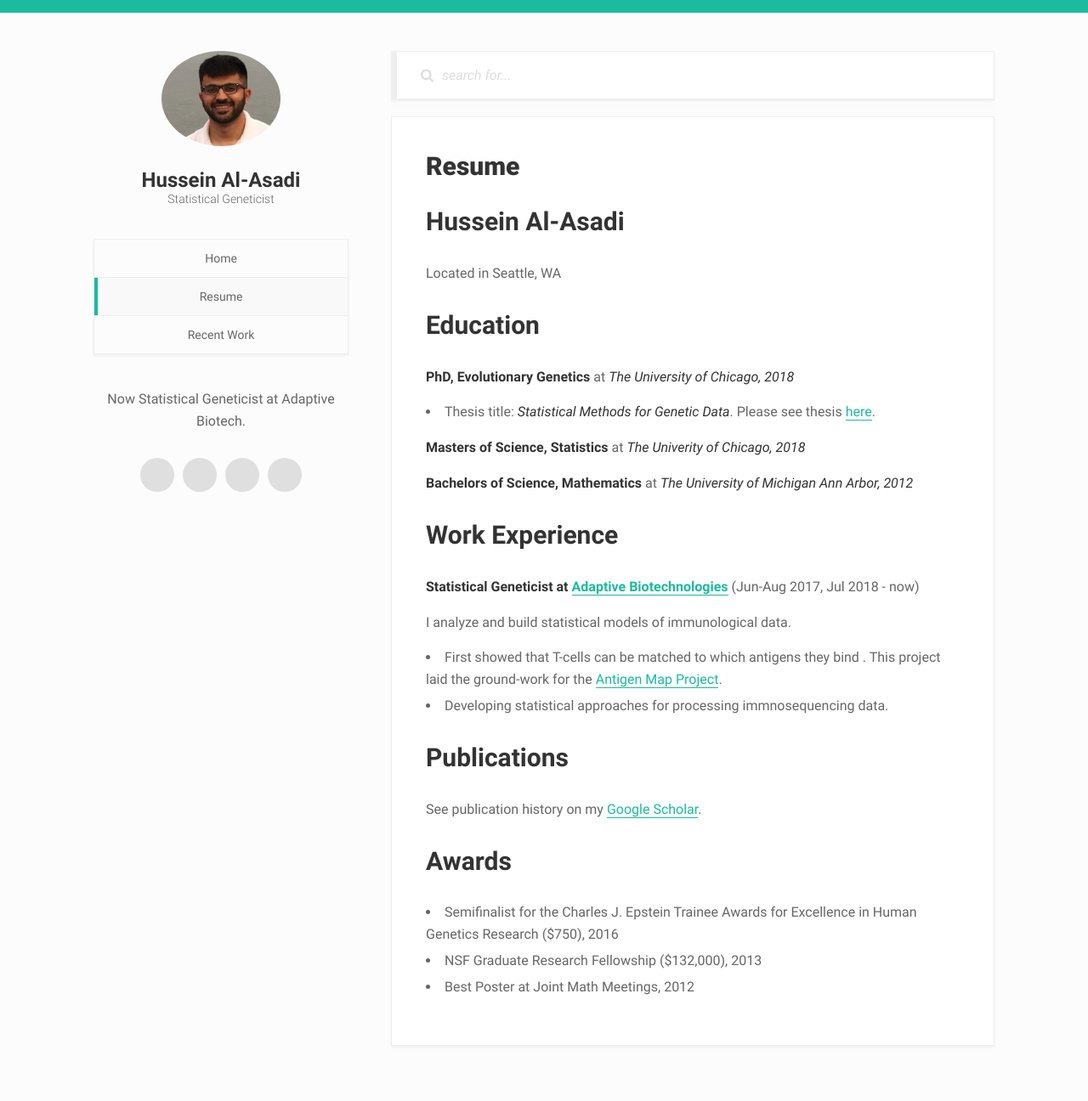
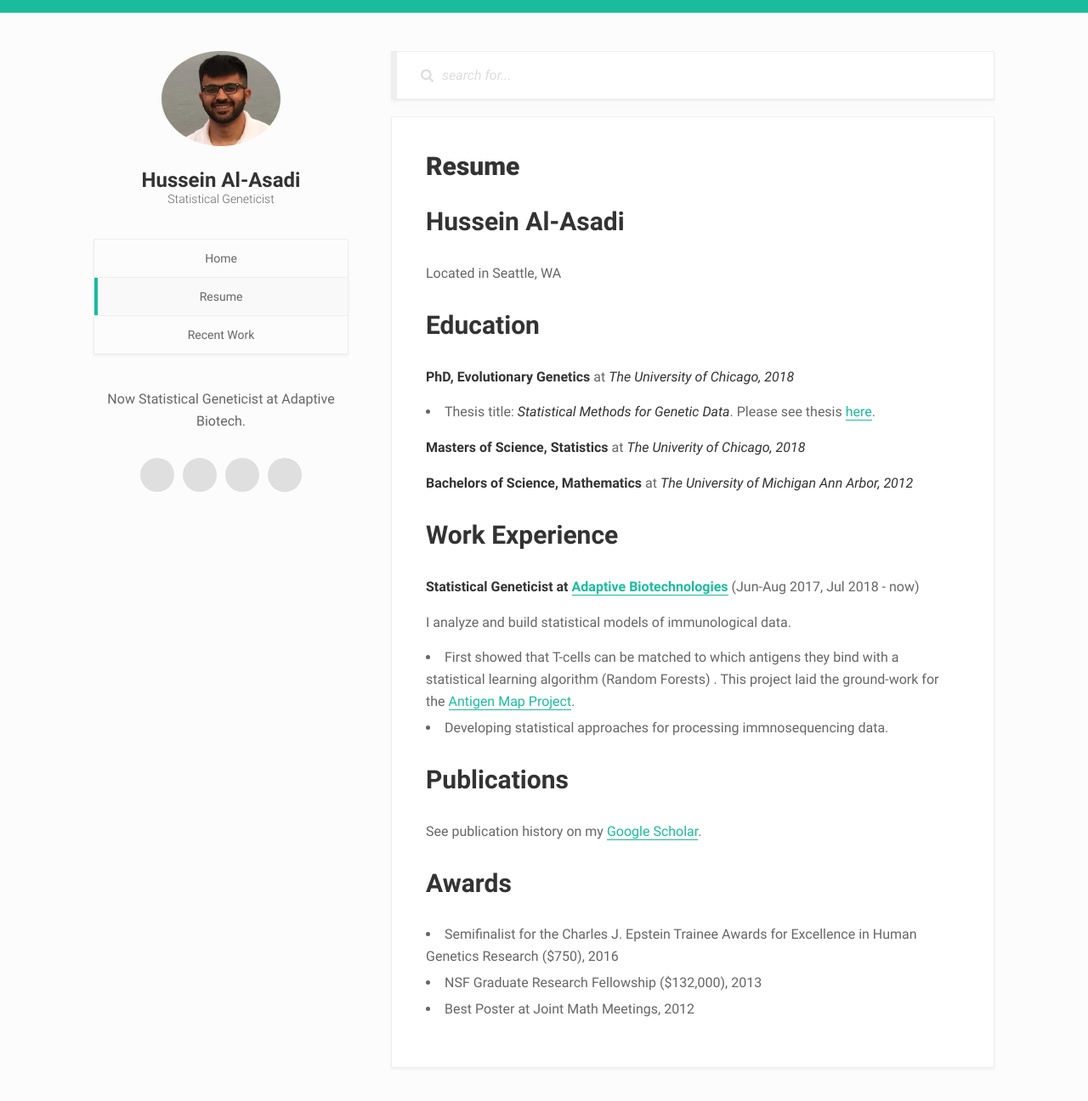
Before and after one commit to halasadi/halasadi.github.io, a Jekyll site: the page built from _pages/resume/index.md, in a window 1280 px wide and 1317 px high. Shown: the top 1296 px of the window at 85% size. Built offline with Jekyll 4.4.1, drawn with Linux system fonts in a browser that asks for light colours.

Commit message:
Update index.md

```diff
--- a/_pages/resume/index.md
+++ b/_pages/resume/index.md
@@ -22,7 +22,7 @@ Located in Seattle, WA
 **Statistical Geneticist at <a href="https://www.adaptivebiotech.com" title="ab">Adaptive Biotechnologies</a>** (Jun-Aug 2017, Jul 2018 - now)
 
 I analyze and build statistical models of immunological data.
- - First showed that T-cells can be matched to which antigens they bind . This project laid the ground-work for the <a href="https://www.adaptivebiotech.com/tcr-antigen-map" title="ab">Antigen Map Project</a>.
+ - First showed that T-cells can be matched to which antigens they bind with a statistical learning algorithm (Random Forests) . This project laid the ground-work for the <a href="https://www.adaptivebiotech.com/tcr-antigen-map" title="ab">Antigen Map Project</a>.
  - Developing statistical approaches for processing immnosequencing data.
 
 # Publications
```
